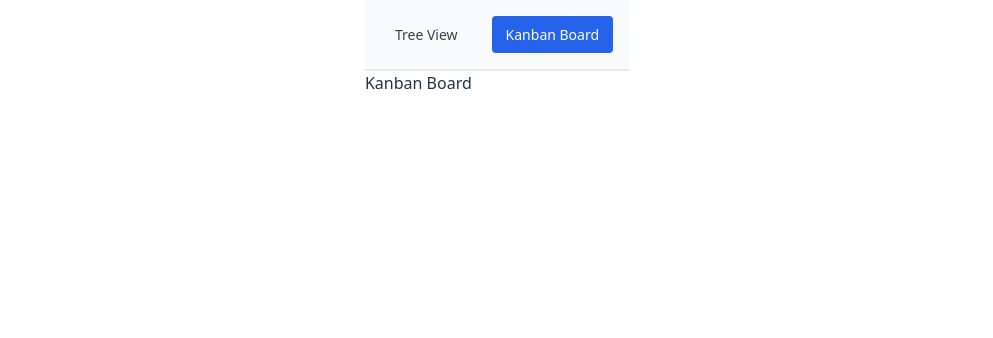
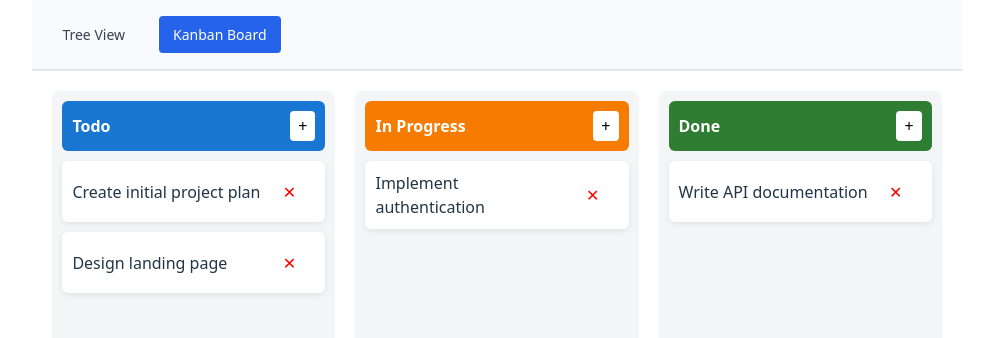
Before and after one commit to Sirjanpreetkaur/EZ-LAB, a React (Vite) app in the folder tree-kanban/: page /kanban in a window 1280 px wide. Shown: the top 338 px of the page, without its empty margins (143-1136 px from the left). Built offline with nearby package versions, Linux system fonts and the light colour scheme.

Commit message:
Kanban Component implemented

```diff
--- a/tree-kanban/src/App.tsx
+++ b/tree-kanban/src/App.tsx
@@ -1,7 +1,7 @@
 import { Routes, Route, NavLink } from "react-router-dom";
 import "./index.css";
 import TreeView from "./components/Tree/TreeView";
-import KanbanBoard from "./components/Kanban/Kanban";
+import KanbanBoard from "./components/Kanban/KanbanBoard";
 
 
 function App() {
--- a/tree-kanban/src/components/Kanban/Kanban.tsx
+++ /dev/null
@@ -1,5 +0,0 @@
-const KanbanBoard = () => {
-  return <div>Kanban Board</div>;
-};
-
-export default KanbanBoard;
--- /dev/null
+++ b/tree-kanban/src/components/Kanban/KanbanBoard.tsx
@@ -0,0 +1,150 @@
+import React, { useState } from "react";
+import { initialKanbanData } from "../../mock/kanbanData";
+import type { Column as ColumnType } from "../../types/kanban";
+import Card from "./KanbanCard";
+import "../../styles/kanbanStyles.css";
+
+const KanbanBoard: React.FC = () => {
+  const [columns, setColumns] =
+    useState<ColumnType[]>(initialKanbanData);
+
+  const [dragData, setDragData] = useState<{
+    fromColumn: string;
+    cardId: string;
+  } | null>(null);
+
+  const handleAddCard = (columnId: string) => {
+    const title = prompt("Enter card title");
+    if (!title) return;
+
+    setColumns((prev) =>
+      prev.map((col) =>
+        col.id === columnId
+          ? {
+              ...col,
+              cards: [
+                ...col.cards,
+                { id: Date.now().toString(), title },
+              ],
+            }
+          : col
+      )
+    );
+  };
+
+  const handleDelete = (columnId: string, cardId: string) => {
+    setColumns((prev) =>
+      prev.map((col) =>
+        col.id === columnId
+          ? {
+              ...col,
+              cards: col.cards.filter(
+                (card) => card.id !== cardId
+              ),
+            }
+          : col
+      )
+    );
+  };
+
+  const handleEdit = (
+    columnId: string,
+    cardId: string,
+    newTitle: string
+  ) => {
+    setColumns((prev) =>
+      prev.map((col) =>
+        col.id === columnId
+          ? {
+              ...col,
+              cards: col.cards.map((card) =>
+                card.id === cardId
+                  ? { ...card, title: newTitle }
+                  : card
+              ),
+            }
+          : col
+      )
+    );
+  };
+
+
+
+
+  const handleDragStart = (
+  fromColumn: string,
+  cardId: string
+) => {
+  setDragData({ fromColumn, cardId });
+};
+
+  // Drop
+  const handleDrop = (toColumnId: string) => {
+    if (!dragData) return;
+
+    const { fromColumn, cardId } = dragData;
+
+    if (fromColumn === toColumnId) return;
+
+    let movedCard;
+
+    const updatedColumns = columns.map((col) => {
+      if (col.id === fromColumn) {
+        const card = col.cards.find((c) => c.id === cardId);
+        movedCard = card;
+        return {
+          ...col,
+          cards: col.cards.filter((c) => c.id !== cardId),
+        };
+      }
+      return col;
+    });
+
+    setColumns(
+      updatedColumns.map((col) =>
+        col.id === toColumnId && movedCard
+          ? { ...col, cards: [...col.cards, movedCard!] }
+          : col
+      )
+    );
+
+    setDragData(null);
+  };
+
+  return (
+    <div className="kanban-board">
+      {columns.map((column) => (
+        <div
+          key={column.id}
+          className="kanban-column"
+          onDragOver={(e) => e.preventDefault()}
+          onDrop={() => handleDrop(column.id)}
+        >
+          <div className={`column-header ${column.id}`}>
+            {column.title}
+            <button
+              className="add-btn"
+              onClick={() => handleAddCard(column.id)}
+            >
+              +
+            </button>
+          </div>
+
+          {column.cards.map((card) => (
+            <Card
+              key={card.id}
+              card={card}
+              columnId={column.id}
+              onDelete={handleDelete}
+              onEdit={handleEdit}
+              onDragStart={handleDragStart}
+
+            />
+          ))}
+        </div>
+      ))}
+    </div>
+  );
+};
+
+export default KanbanBoard;
--- /dev/null
+++ b/tree-kanban/src/components/Kanban/KanbanCard.tsx
@@ -0,0 +1,68 @@
+import React, { useState } from "react";
+import type { Card as CardType } from "../../types/kanban.ts";
+
+interface Props {
+  card: CardType;
+  columnId: string;
+  onDelete: (columnId: string, cardId: string) => void;
+  onEdit: (columnId: string, cardId: string, newTitle: string) => void;
+  onDragStart: (
+  columnId: string,
+  cardId: string
+) => void;
+}
+
+const Card: React.FC<Props> = ({
+  card,
+  columnId,
+  onDelete,
+  onEdit,
+  onDragStart,
+}) => {
+  const [isEditing, setIsEditing] = useState(false);
+  const [value, setValue] = useState(card.title);
+
+  const handleBlur = () => {
+    onEdit(columnId, card.id, value);
+    setIsEditing(false);
+  };
+
+  return (
+    <div
+      className="kanban-card"
+      draggable
+      onDragStart={() => onDragStart(columnId, card.id)}
+    >
+      {isEditing ? (
+        <input
+          className="card-input"
+          value={value}
+          autoFocus
+          onChange={(e) => setValue(e.target.value)}
+          onBlur={handleBlur}
+          onKeyDown={(e) => e.key === "Enter" && handleBlur()}
+        />
+      ) : (
+        <div
+          className="card-title"
+          onDoubleClick={() => setIsEditing(true)}
+        >
+          {card.title}
+        </div>
+      )}
+
+      <button
+        className="delete-btn"
+        onClick={() => {
+          if (window.confirm("Delete this card?")) {
+            onDelete(columnId, card.id);
+          }
+        }}
+      >
+        ✕
+      </button>
+    </div>
+  );
+};
+
+export default Card;
--- a/tree-kanban/src/mock/kanbanData.ts
+++ b/tree-kanban/src/mock/kanbanData.ts
@@ -1,19 +1,26 @@
-export const kanbanData = [
+import type { Column } from "../types/kanban.ts";
+
+export const initialKanbanData: Column[] = [
   {
     id: "todo",
     title: "Todo",
     cards: [
-      { id: "1", title: "Task 1" }
-    ]
+      { id: "1", title: "Create initial project plan" },
+      { id: "2", title: "Design landing page" },
+    ],
   },
   {
     id: "inprogress",
     title: "In Progress",
-    cards: []
+    cards: [
+      { id: "3", title: "Implement authentication" },
+    ],
   },
   {
     id: "done",
     title: "Done",
-    cards: []
-  }
+    cards: [
+      { id: "4", title: "Write API documentation" },
+    ],
+  },
 ];
--- a/tree-kanban/src/styles/kanbanStyles.css
+++ b/tree-kanban/src/styles/kanbanStyles.css
@@ -0,0 +1,78 @@
+.kanban-board {
+  display: flex;
+  gap: 20px;
+  padding: 20px;
+}
+
+.kanban-column {
+  flex: 1;
+  background: #f4f5f7;
+  border-radius: 8px;
+  padding: 10px;
+  min-height: 400px;
+}
+
+.column-header {
+  font-weight: 600;
+  padding: 10px;
+  border-radius: 6px;
+  color: white;
+  display: flex;
+  justify-content: space-between;
+  align-items: center;
+}
+
+.column-header.todo {
+  background: #1976d2;
+}
+
+.column-header.inprogress {
+  background: #f57c00;
+}
+
+.column-header.done {
+  background: #2e7d32;
+}
+
+.kanban-card {
+  background: white;
+  padding: 10px;
+  border-radius: 6px;
+  margin-top: 10px;
+  box-shadow: 0 2px 6px rgba(0,0,0,0.08);
+  display: flex;
+  justify-content: space-between;
+  align-items: center;
+  cursor: grab;
+}
+
+.card-title {
+  flex: 1;
+}
+
+.delete-btn {
+  background: transparent;
+  border: none;
+  color: red;
+  cursor: pointer;
+}
+
+.add-btn {
+  background: white;
+  border: none;
+  padding: 4px 8px;
+  border-radius: 4px;
+  cursor: pointer;
+}
+
+.card-input {
+  width: 100%;
+  border: none;
+  outline: none;
+}
+
+@media (max-width: 768px) {
+  .kanban-board {
+    flex-direction: column;
+  }
+}
--- a/tree-kanban/src/types/kanban.ts
+++ b/tree-kanban/src/types/kanban.ts
@@ -1,10 +1,10 @@
-export interface CardType {
+export interface Card {
   id: string;
   title: string;
 }
 
-export interface ColumnType {
+export interface Column {
   id: string;
   title: string;
-  cards: CardType[];
+  cards: Card[];
 }
```
